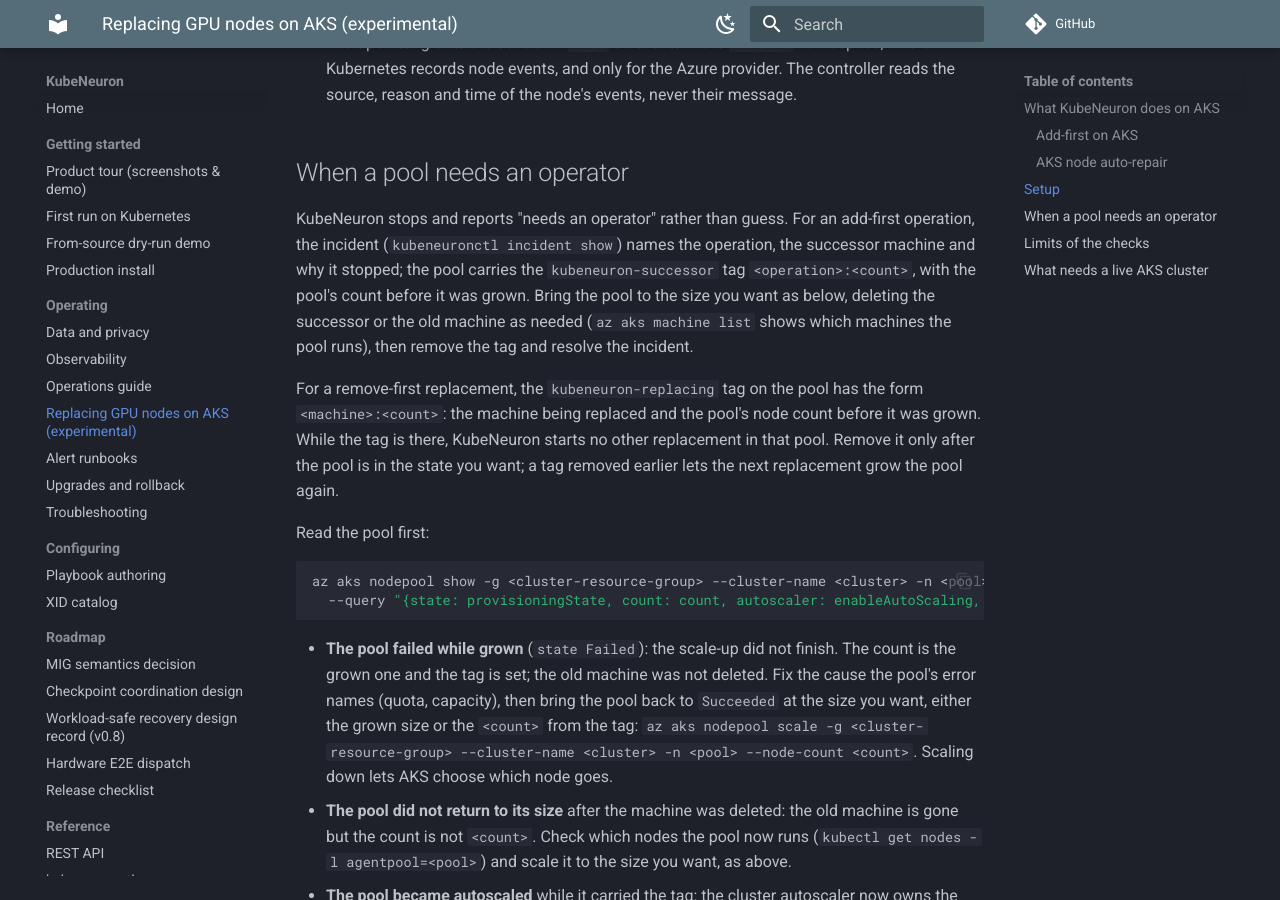
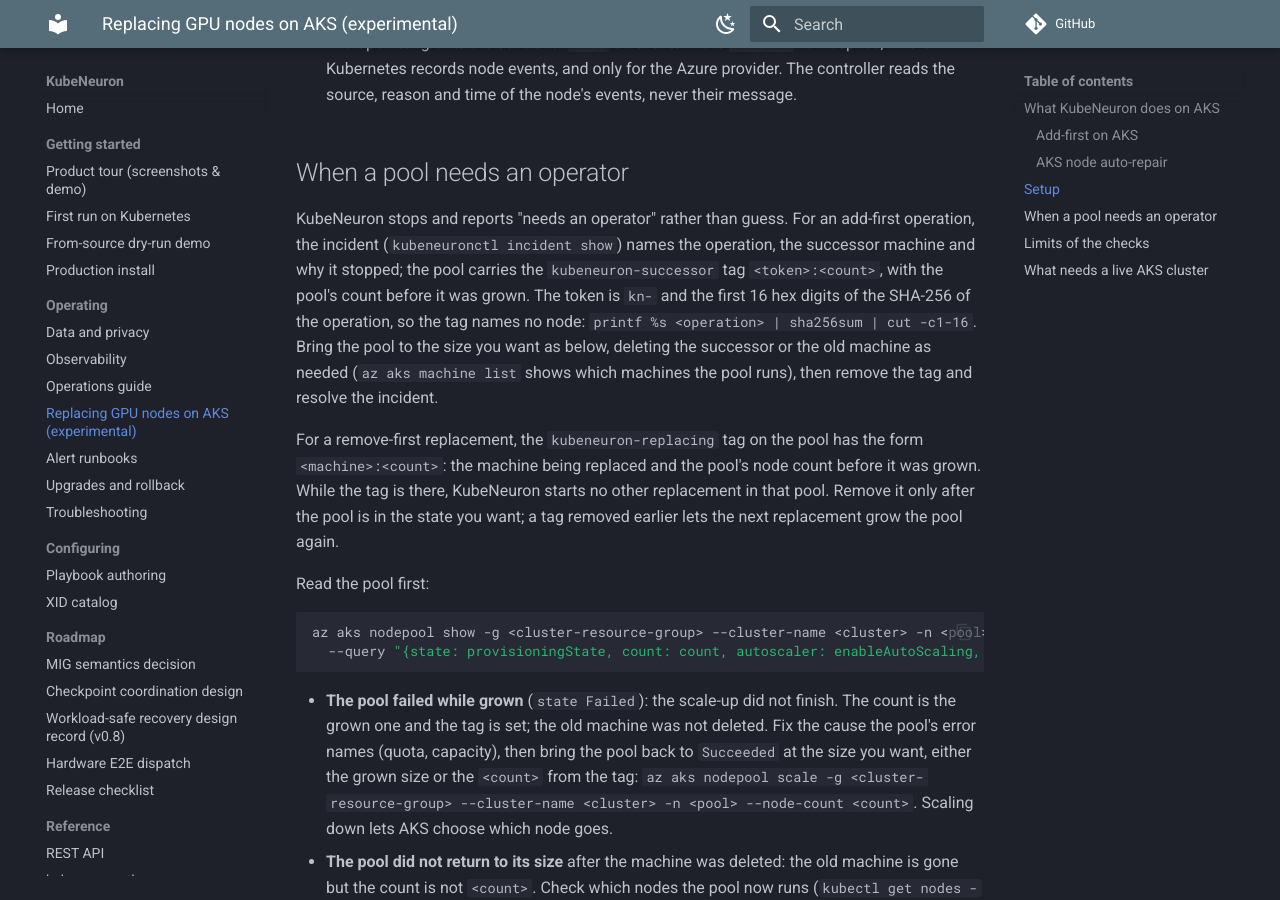
Before and after one commit to kubeneuron/kubeneuron, an MkDocs documentation site: the page built from docs/cloud-azure.md, in a window 1280 px wide and 900 px high, scrolled down 3143 px. Built offline with MkDocs 1.6.1 and Material for MkDocs 9.7.7, drawn with Linux system fonts in a browser that asks for light colours; comment, search, counter and statistics services are not loaded; some of the changed text lies outside the part shown.

Commit message:
azure: tag the pool with a token of the operation, not its name
The operation is named after the incident, which names the node, and the
pool's tags are visible to anyone who can read the pool and land in the
activity log. The successor tag now carries kn- and 16 hex digits of the
operation's SHA-256. Data and privacy lists both pool tags, and the docs
mark add-first on AKS as experimental and not validated on a live cluster.

Signed-off-by: Andrii Petruk <andrey.petruk@gmail.com>

```diff
--- a/docs/cloud-azure.md
+++ b/docs/cloud-azure.md
@@ -63,7 +63,7 @@ The phases are those of [Add-first replacement](playbook-authoring.md#add-first-
 1. **Plan.** KubeNeuron reads the pool: its node count and machines. Nothing
    changes in Azure.
 2. **Request.** If the pool is still as planned, KubeNeuron writes the count
-   plus one and the `kubeneuron-successor` tag (`<operation>:<count>`) in one
+   plus one and the `kubeneuron-successor` tag (`<token>:<count>`) in one
    request. If the answer is lost, the tag shows the request reached AKS, and
    a retry never grows the pool again.
 3. **Created.** Once the pool is `Succeeded` at the grown count with exactly
@@ -156,8 +156,10 @@ cluster.
 KubeNeuron stops and reports "needs an operator" rather than guess. For an
 add-first operation, the incident (`kubeneuronctl incident show`) names the
 operation, the successor machine and why it stopped; the pool carries the
-`kubeneuron-successor` tag `<operation>:<count>`, with the pool's count before
-it was grown. Bring the pool to the size you want as below, deleting the
+`kubeneuron-successor` tag `<token>:<count>`, with the pool's count before it
+was grown. The token is `kn-` and the first 16 hex digits of the SHA-256 of
+the operation, so the tag names no node:
+`printf %s <operation> | sha256sum | cut -c1-16`. Bring the pool to the size you want as below, deleting the
 successor or the old machine as needed
 (`az aks machine list` shows which machines the pool runs), then remove the
 tag and resolve the incident.
```
Also changed, not shown: CHANGELOG.md (+2 -1 lines), docs/data-and-privacy.md (+1 -0 lines), docs/install.md (+2 -1 lines), 3 other files.
